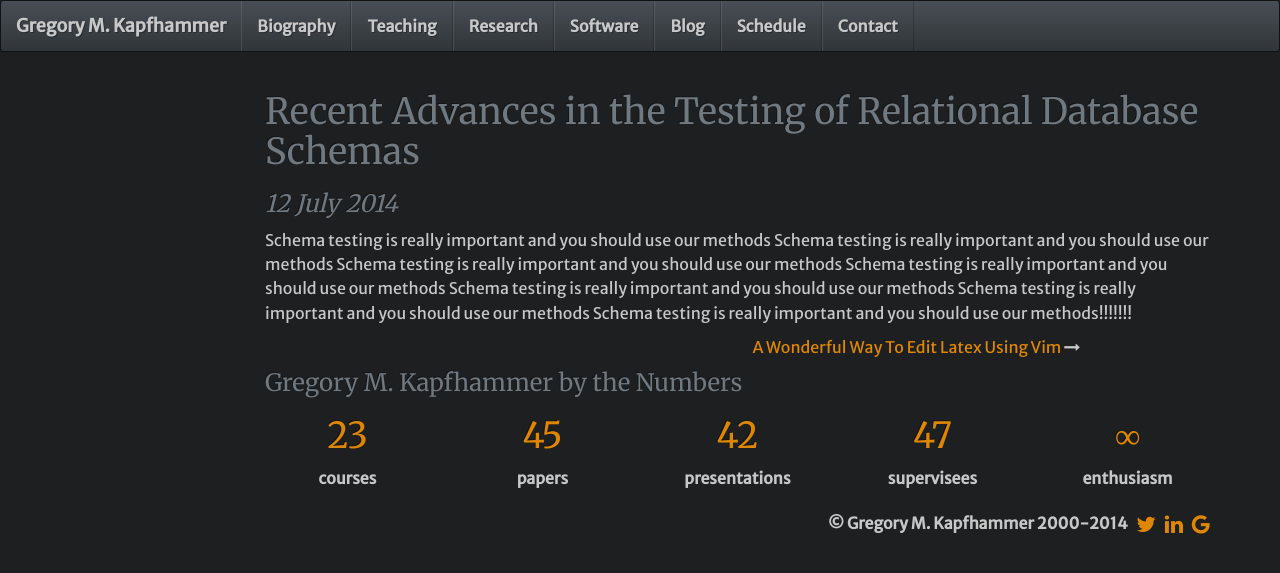
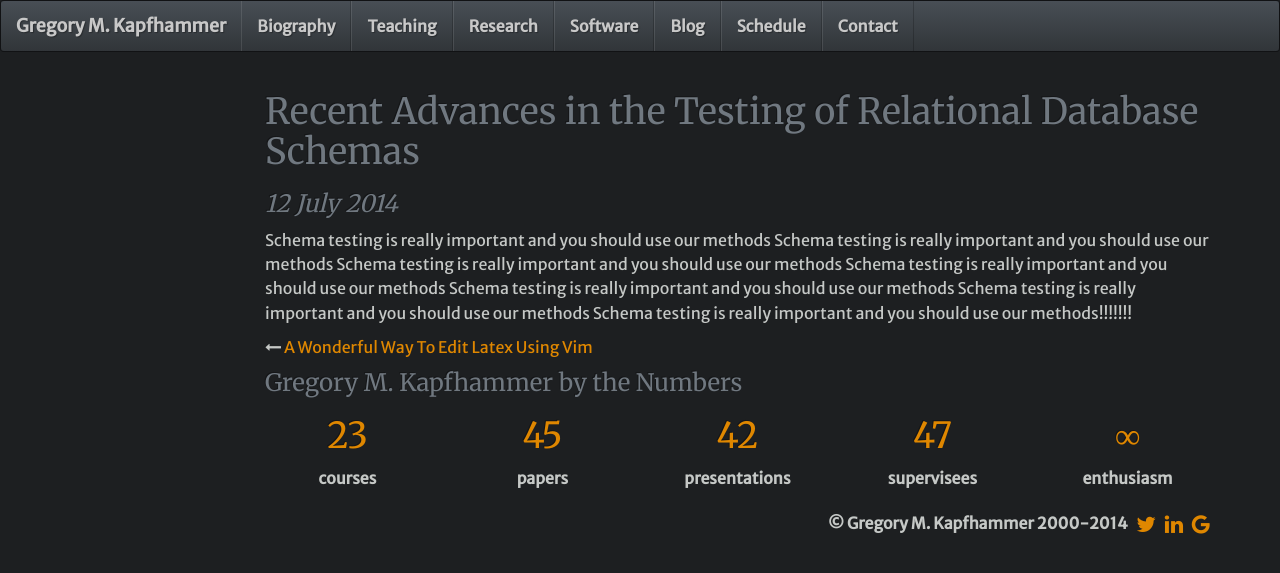
Before and after one commit to geerc/www, a Jekyll site: the page built from gkapfham/_posts/2014-07-12-Schema-Testing.md, in a window 1280 px wide. Shown: the top 573 px of the page. Built offline with Jekyll 4.4.1, drawn with Linux system fonts in a browser that asks for light colours; nearby versions of some CDN libraries; Markdown is read by kramdown in place of the engine named in the settings; comment, search, counter and statistics services are not loaded.

Commit message:
Adding in the correct navigation footer in the blog_n.html template.

```diff
--- a/gkapfham/_layouts/blog_n.html
+++ b/gkapfham/_layouts/blog_n.html
@@ -68,14 +68,15 @@
                 <div class="row">
 
                     <div class="col-xs-6">
-                        {% if page.previous != nil %}
-                        <i class="fa fa-long-arrow-left"></i>  <a href="{{site.baseurl}}{{ page.previous.url | remove_first:'/'}}">{{ page.previous.title | capitalize_all }}</a> {% endif %}
+                        {% if page.next != nil %}
+                        <i class="fa fa-long-arrow-left"></i> <a href="{{site.baseurl}}{{ page.next.url | remove_first:'/'}}">{{ page.next.title | capitalize_all }}</a>
+                        {% endif %}
                     </div>
 
                     <div class="col-xs-6">
-                        {% if page.next != nil %}
-                        <a href="{{site.baseurl}}{{ page.next.url | remove_first:'/'}}">{{ page.next.title | capitalize_all }}</a>  <i class="fa fa-long-arrow-right"></i>
-                        {% endif %}
+                        {% if page.previous != nil %}
+                         <a href="{{site.baseurl}}{{ page.previous.url | remove_first:'/'}}">{{ page.previous.title | capitalize_all }}</a> <i class="fa fa-long-arrow-right"></i>
+                         {% endif %}
                     </div>
 
                 </div>
```
